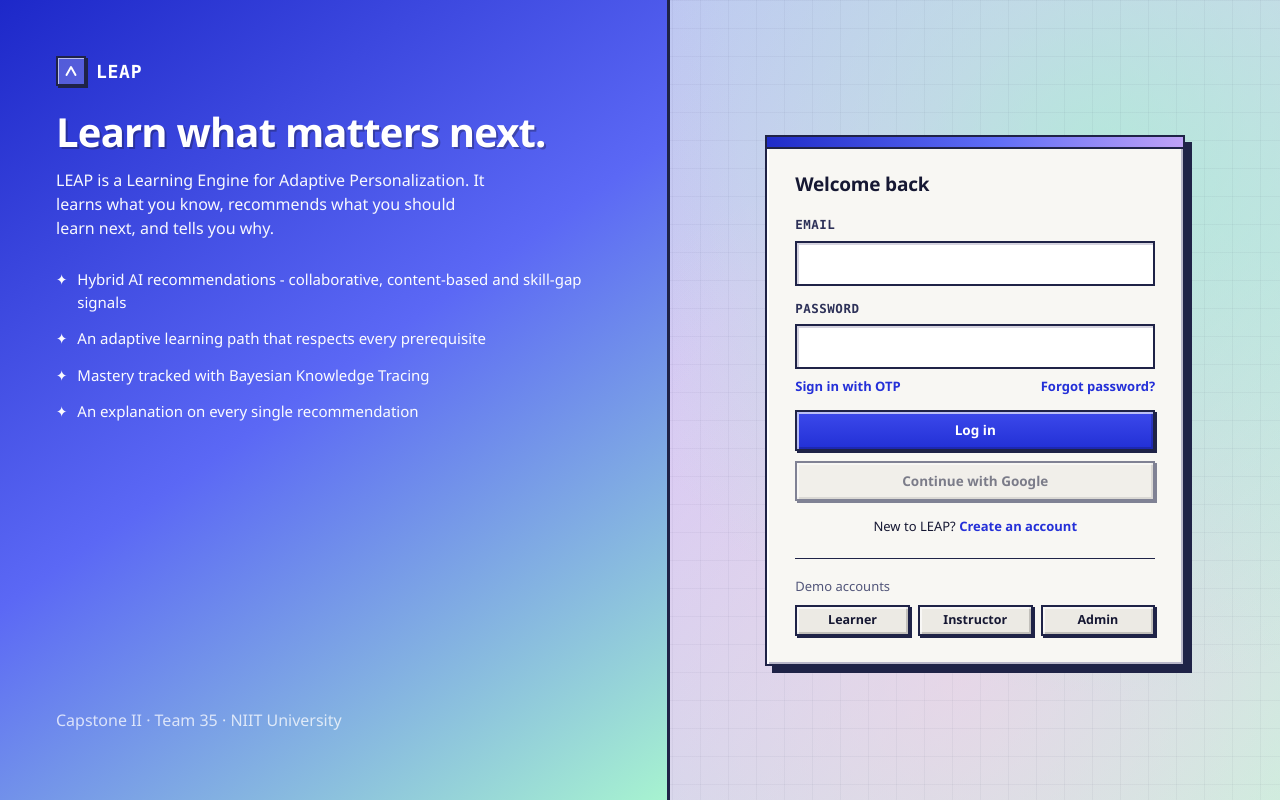
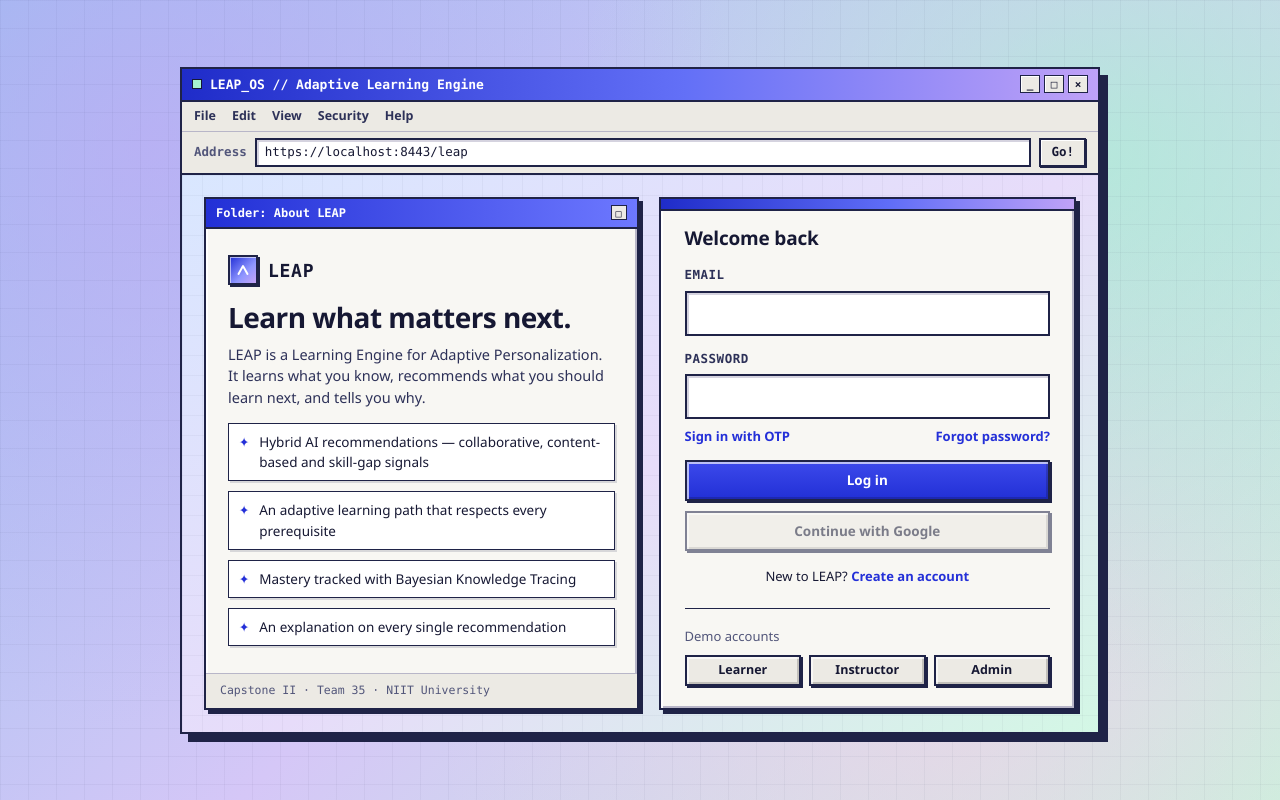
Before and after one commit to garvitbajajj/LEAP, a React (Vite) app in the folder client/: page / in a window 1280 px wide. Built offline with nearby package versions, Linux system fonts and the light colour scheme; no server answers.

Commit message:
style(client): center Login inside Y2K OS browser window layout

```diff
--- a/client/src/pages/Login.jsx
+++ b/client/src/pages/Login.jsx
@@ -99,10 +99,34 @@ export default function Login() {
 
   return (
     <div className="auth-wrap">
+      <div className="y2k-browser">
+        <div className="y2k-titlebar">
+          <div className="y2k-title">
+            <span className="y2k-dot" aria-hidden="true" />
+            <span>LEAP_OS // Adaptive Learning Engine</span>
+          </div>
+          <div className="y2k-controls" aria-hidden="true">
+            <span>_</span><span>□</span><span>×</span>
+          </div>
+        </div>
+        <div className="y2k-menubar" aria-hidden="true">
+          <span>File</span><span>Edit</span><span>View</span><span>Security</span><span>Help</span>
+        </div>
+        <div className="y2k-addressbar" aria-hidden="true">
+          <span className="y2k-addr-label">Address</span>
+          <div className="y2k-addr-input">https://localhost:8443/leap</div>
+          <span className="y2k-addr-go">Go!</span>
+        </div>
+
+        <div className="y2k-desktop-body">
           <section className="auth-hero">
-        <div>
-          <div className="brand" style={{ color: '#fff' }}>
-            <span className="brand-mark" style={{ background: 'rgba(255,255,255,0.2)' }} aria-hidden="true">
+            <div className="y2k-subbar" aria-hidden="true">
+              <span>Folder: About LEAP</span>
+              <span className="y2k-subbar-btn">□</span>
+            </div>
+            <div className="auth-hero-inner">
+              <div className="brand">
+                <span className="brand-mark" aria-hidden="true">
                   <svg width="18" height="18" viewBox="0 0 32 32"><path d="M8 23 L16 9 L24 23" stroke="white" strokeWidth="3.5" fill="none" strokeLinecap="round" strokeLinejoin="round" /></svg>
                 </span>
                 LEAP
@@ -110,18 +134,18 @@ export default function Login() {
               <h1>Learn what matters next.</h1>
               <p>LEAP is a Learning Engine for Adaptive Personalization. It learns what you know, recommends what you should learn next, and tells you why.</p>
               <div className="auth-points">
-            <div><span>✦</span><span>Hybrid AI recommendations - collaborative, content-based and skill-gap signals</span></div>
+                <div><span>✦</span><span>Hybrid AI recommendations — collaborative, content-based and skill-gap signals</span></div>
                 <div><span>✦</span><span>An adaptive learning path that respects every prerequisite</span></div>
                 <div><span>✦</span><span>Mastery tracked with Bayesian Knowledge Tracing</span></div>
                 <div><span>✦</span><span>An explanation on every single recommendation</span></div>
               </div>
             </div>
-        <p className="small" style={{ opacity: 0.75 }}>Capstone II · Team 35 · NIIT University</p>
+            <div className="auth-hero-foot">Capstone II · Team 35 · NIIT University</div>
           </section>
 
           <section className="auth-form">
             <Card>
-          <div className="spread" style={{ marginBottom: 20 }}>
+              <div className="spread" style={{ marginBottom: 16 }}>
                 <div className="mobile-only"><Logo /></div>
                 <h2 style={{ margin: 0 }}>{HEADINGS[mode]}</h2>
               </div>
@@ -210,5 +234,7 @@ export default function Login() {
             </Card>
           </section>
         </div>
+      </div>
+    </div>
   );
 }
--- a/client/src/styles.css
+++ b/client/src/styles.css
@@ -223,19 +223,108 @@ fieldset.card { border: 2px solid var(--line); }
 .table th { color: var(--ink-2); font-family: var(--mono); font-weight: 700; font-size: 11.5px; text-transform: uppercase; letter-spacing: 0.05em; background: var(--panel); border-bottom: 2px solid var(--line); }
 .toast { position: fixed; bottom: 24px; right: 24px; background: var(--ink); color: #fff; padding: 12px 16px; border: 2px solid #fff; box-shadow: 4px 4px 0 var(--line); font-size: 14px; z-index: 50; }
 
-/* ---------- auth pages ---------- */
-.auth-wrap { min-height: 100vh; display: grid; grid-template-columns: 1.1fr 1fr; }
+/* ---------- auth pages (centered Y2K OS browser window) ---------- */
+.auth-wrap {
+  min-height: 100vh;
+  display: grid;
+  place-items: center;
+  padding: 28px 20px;
+}
+.y2k-browser {
+  width: 100%;
+  max-width: 920px;
+  background: var(--panel);
+  border: 2px solid var(--line);
+  box-shadow: inset 2px 2px 0 #ffffff, inset -2px -2px 0 #b8b6c8, 8px 8px 0 var(--line);
+}
+.y2k-titlebar {
+  display: flex;
+  align-items: center;
+  justify-content: space-between;
+  padding: 6px 10px;
+  background: linear-gradient(90deg, #1f2cc9 0%, #6370f7 55%, #bfa2f7 100%);
+  color: #fff;
+  font-family: var(--mono);
+  font-size: 13px;
+  font-weight: 700;
+  border-bottom: 2px solid var(--line);
+}
+.y2k-title { display: flex; align-items: center; gap: 8px; }
+.y2k-dot { width: 10px; height: 10px; background: #a7f3d0; border: 1.5px solid #161833; display: inline-block; }
+.y2k-controls { display: flex; gap: 4px; }
+.y2k-controls span {
+  width: 20px; height: 18px; display: grid; place-items: center;
+  background: var(--panel); color: var(--ink); border: 1.5px solid var(--line);
+  box-shadow: inset 1px 1px 0 #fff; font-size: 11px; line-height: 1;
+}
+.y2k-menubar {
+  display: flex; gap: 16px; padding: 5px 12px;
+  font-size: 12.5px; font-weight: 600; color: var(--ink-2);
+  border-bottom: 1.5px solid var(--line-soft); background: var(--panel);
+}
+.y2k-addressbar {
+  display: flex; align-items: center; gap: 8px; padding: 6px 12px;
+  border-bottom: 2px solid var(--line); background: var(--panel);
+  font-size: 12.5px; font-family: var(--mono);
+}
+.y2k-addr-label { color: var(--muted); font-weight: 700; }
+.y2k-addr-input {
+  flex: 1; background: #fff; border: 2px solid var(--line);
+  box-shadow: inset 2px 2px 0 #d5d3df; padding: 3px 8px; color: var(--ink);
+  overflow: hidden; text-overflow: ellipsis; white-space: nowrap;
+}
+.y2k-addr-go {
+  background: var(--panel); border: 2px solid var(--line);
+  box-shadow: inset 1px 1px 0 #fff, 1px 1px 0 var(--line);
+  padding: 3px 10px; font-weight: 700; color: var(--ink);
+}
+.y2k-desktop-body {
+  display: grid;
+  grid-template-columns: 1.02fr 0.98fr;
+  gap: 20px;
+  padding: 22px;
+  align-items: stretch;
+  background:
+    linear-gradient(rgba(31, 35, 71, 0.04) 1px, transparent 1px),
+    linear-gradient(90deg, rgba(31, 35, 71, 0.04) 1px, transparent 1px),
+    linear-gradient(145deg, #d9e7ff 0%, #e7dcfa 52%, #d3f7e5 100%);
+  background-size: 20px 20px, 20px 20px, 100% 100%;
+}
 .auth-hero {
-  background: linear-gradient(145deg, #1d28c9 0%, #5b68f5 48%, #a7f3d0 100%);
-  color: #fff; padding: 56px; display: flex; flex-direction: column; justify-content: space-between;
-  border-right: 3px solid var(--line);
+  background: var(--card);
+  border: 2px solid var(--line);
+  box-shadow: var(--shadow);
+  display: flex;
+  flex-direction: column;
+  justify-content: space-between;
 }
-.auth-hero h1 { font-size: 40px; line-height: 1.1; margin: 24px 0 14px; text-shadow: 2px 2px 0 rgba(22, 24, 51, 0.35); }
-.auth-hero p { opacity: 0.96; font-size: 16px; max-width: 440px; }
-.auth-points { display: grid; gap: 14px; margin-top: 28px; }
-.auth-points div { display: flex; gap: 10px; align-items: flex-start; font-size: 15px; opacity: 0.98; }
-.auth-form { display: grid; place-items: center; padding: 40px 24px; }
-.auth-form .card { width: 100%; max-width: 420px; padding: 36px 28px 28px; box-shadow: var(--shadow-lg); }
+.y2k-subbar {
+  display: flex; align-items: center; justify-content: space-between;
+  padding: 5px 10px;
+  background: linear-gradient(90deg, #2230d6 0%, #6d78ff 100%);
+  color: #fff; font-family: var(--mono); font-size: 12px; font-weight: 700;
+  border-bottom: 2px solid var(--line);
+}
+.y2k-subbar-btn {
+  width: 16px; height: 15px; display: grid; place-items: center;
+  background: var(--panel); color: var(--ink); border: 1.5px solid var(--line); font-size: 10px;
+}
+.auth-hero-inner { padding: 22px; }
+.auth-hero h1 { font-size: 28px; line-height: 1.15; margin: 16px 0 10px; color: var(--ink); }
+.auth-hero p { color: var(--ink-2); font-size: 14.5px; margin-bottom: 14px; }
+.auth-points { display: grid; gap: 10px; margin-top: 14px; }
+.auth-points div {
+  display: flex; gap: 10px; align-items: flex-start; font-size: 13.5px; color: var(--ink);
+  background: #ffffff; border: 1.5px solid var(--line); padding: 8px 10px;
+  box-shadow: 2px 2px 0 rgba(31, 35, 71, 0.15);
+}
+.auth-points div span:first-child { color: var(--primary); font-weight: 800; }
+.auth-hero-foot {
+  padding: 8px 14px; border-top: 1.5px solid var(--line-soft);
+  background: var(--panel); font-family: var(--mono); font-size: 11.5px; color: var(--muted);
+}
+.auth-form { display: flex; align-items: stretch; }
+.auth-form .card { width: 100%; padding: 28px 24px 22px; box-shadow: var(--shadow); }
 .demo-accounts { display: grid; grid-template-columns: repeat(3, 1fr); gap: 8px; }
 
 /* ---------- onboarding ---------- */
@@ -250,7 +339,7 @@ fieldset.card { border: 2px solid var(--line); }
 
 @media (max-width: 820px) {
   .mobile-only { display: block; }
-  .auth-wrap { grid-template-columns: 1fr; }
+  .y2k-desktop-body { grid-template-columns: 1fr; padding: 14px; }
   .auth-hero { display: none; }
   .nav-links { display: none; }
   .factor { grid-template-columns: 110px 1fr 40px; }
```
Lines whose indentation alone changed are shown as unchanged.
